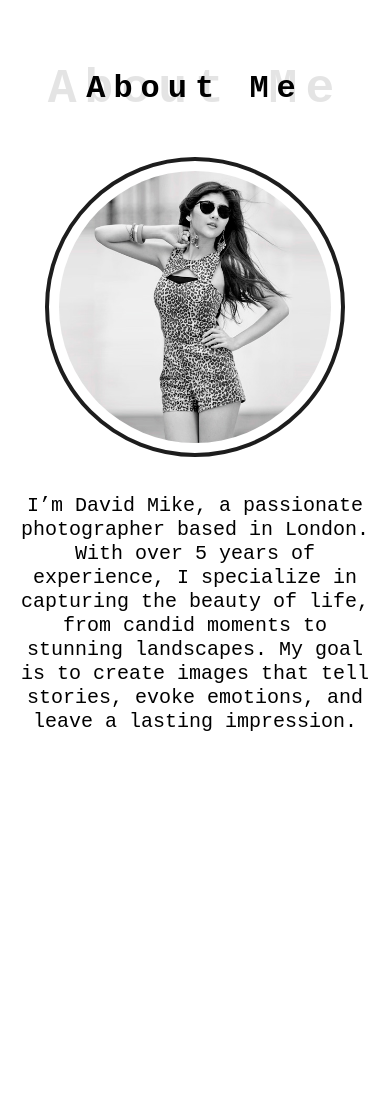
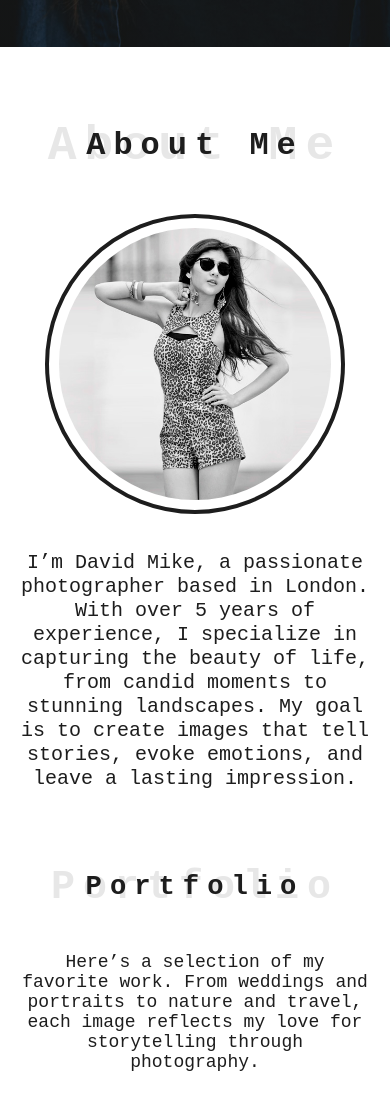
Before and after one commit to zahidhasan13/photography, a plain HTML site: page index.html in a window 390 px wide. Shown: the part 874-1980 px from the top of the page. Before the commit the page ends 1708 px from the top, so only its background shows below. Drawn offline with Linux system fonts and the light colour scheme.

Commit message:
portfolio

```diff
--- a/css/ressponsive.css
+++ b/css/ressponsive.css
@@ -13,10 +13,12 @@
     font-size: 1rem;
     padding: 0.7rem 1.5rem;
   }
-  .sec-title h2 {
+  .about-title h2,
+  .portfolio-title h2 {
     font-size: 2rem;
   }
-  .sec-title h2::after {
+  .about-title h2::after,
+  .portfolio-title h2::after {
     font-size: 4rem;
   }
 }
@@ -40,11 +42,16 @@
     width: 90%;
     margin: 1.5rem auto;
   }
-  .sec-title h2 {
+  .about-title h2,
+  .portfolio-title h2 {
     font-size: 1.5rem;
   }
-  .sec-title h2::after {
+  .about-title h2::after,
+  .portfolio-title h2::after {
     font-size: 3rem;
+  }
+  .port-intro {
+    width: 80%;
   }
 }
 @media (max-width: 576px) {
@@ -66,11 +73,24 @@
     width: 95%;
     margin: 1.5rem auto;
   }
-  .sec-title h2 {
+  .about-title h2 {
     font-size: 2rem;
   }
-  .sec-title h2::after {
+  .portfolio-title h2 {
+    font-size: 1.7rem;
+  }
+  .about-title h2::after {
     font-size: 3rem;
     width: 100%;
   }
+  .port-intro {
+    width: 95%;
+  }
+  .portfolio-title h2::after {
+    font-size: 2.5rem;
+    width: 100%;
+  }
+  .gallery {
+    grid-template-columns: repeat(1, 1fr);
+  }
 }
--- a/css/style.css
+++ b/css/style.css
@@ -21,7 +21,34 @@ li {
   margin: 0 auto;
 }
 .section {
-  margin: 100px 0;
+  margin: 80px 0;
+}
+.about-title h2,
+.portfolio-title h2 {
+  font-size: 3rem;
+  position: relative;
+  text-align: center;
+  margin-bottom: 50px;
+  letter-spacing: 0.5rem;
+  color: #1d1d1d;
+}
+.about-title h2::after {
+  content: "About Me";
+  position: absolute;
+  left: 50%;
+  top: 50%;
+  transform: translate(-50%, -50%);
+  font-size: 6rem;
+  opacity: 0.1;
+}
+.portfolio-title h2::after {
+  content: "Portfolio";
+  position: absolute;
+  left: 50%;
+  top: 50%;
+  transform: translate(-50%, -50%);
+  font-size: 6rem;
+  opacity: 0.1;
 }
 /* Header CSS */
 nav {
@@ -29,7 +56,7 @@ nav {
   box-shadow: rgba(0, 0, 0, 0.1) 0px 4px 6px -1px,
     rgba(0, 0, 0, 0.06) 0px 2px 4px -1px;
   padding: 20px 0;
-  position: fixed;
+  position: sticky;
   left: 0;
   top: 0;
   right: 0;
@@ -136,24 +163,6 @@ nav {
 }
 
 /* About Me CSS */
-.sec-title {
-  text-align: center;
-  margin-bottom: 50px;
-}
-.sec-title h2 {
-  font-size: 3rem;
-  position: relative;
-  letter-spacing: 0.5rem;
-}
-.sec-title h2::after {
-  content: "About Me";
-  position: absolute;
-  left: 50%;
-  top: 50%;
-  transform: translate(-50%, -50%);
-  font-size: 6rem;
-  opacity: 0.1;
-}
 .about-content {
   text-align: center;
 }
@@ -167,4 +176,28 @@ nav {
 .about-text p {
   font-size: 20px;
   line-height: 1.5rem;
+  color: #1d1d1d;
 }
+
+/* Portfolio Css */
+.port-intro {
+  width: 60%;
+  margin: 0 auto;
+  text-align: center;
+}
+.port-intro p {
+  font-size: 18px;
+  color: #1d1d1d;
+}
+.gallery {
+  display: grid;
+  grid-template-columns: repeat(3, 1fr);
+  gap: 1rem;
+  margin-top: 50px;
+}
+.gallery img {
+  width: 100%;
+  border: 2px solid #1d1d1d;
+  padding: 10px;
+  border-radius: 5px;
+}
--- a/index.html
+++ b/index.html
@@ -49,7 +49,7 @@
       <!-- About Section Start -->
       <section class="about-sec section">
         <div class="container">
-          <div class="sec-title">
+          <div class="about-title">
             <h2>About Me</h2>
           </div>
           <div class="about-content">
@@ -69,6 +69,36 @@
         </div>
       </section>
       <!-- About Section End -->
+      <!-- Portfolio Section Strat -->
+      <section class="portfolio-sec section">
+        <div class="container">
+          <div class="portfolio-title">
+            <h2>Portfolio</h2>
+          </div>
+          <div class="port-intro">
+            <p>
+              Here’s a selection of my favorite work. From weddings and
+              portraits to nature and travel, each image reflects my love for
+              storytelling through photography.
+            </p>
+          </div>
+          <div class="gallery">
+            <img src="./images/gallery-img1.jpg" alt="" />
+            <img src="./images/gallery-img2.jpg" alt="" />
+            <img src="./images/gallery-img3.jpg" alt="" />
+            <img src="./images/gallery-img4.jpg" alt="" />
+            <img src="./images/gallery-img1.jpg" alt="" />
+            <img src="./images/gallery-img2.jpg" alt="" />
+            <img src="./images/gallery-img3.jpg" alt="" />
+            <img src="./images/gallery-img4.jpg" alt="" />
+            <img src="./images/gallery-img1.jpg" alt="" />
+            <img src="./images/gallery-img2.jpg" alt="" />
+            <img src="./images/gallery-img3.jpg" alt="" />
+            <img src="./images/gallery-img4.jpg" alt="" />
+          </div>
+        </div>
+      </section>
+      <!-- Portfolio Section End -->
     </main>
     <footer></footer>
 
```
